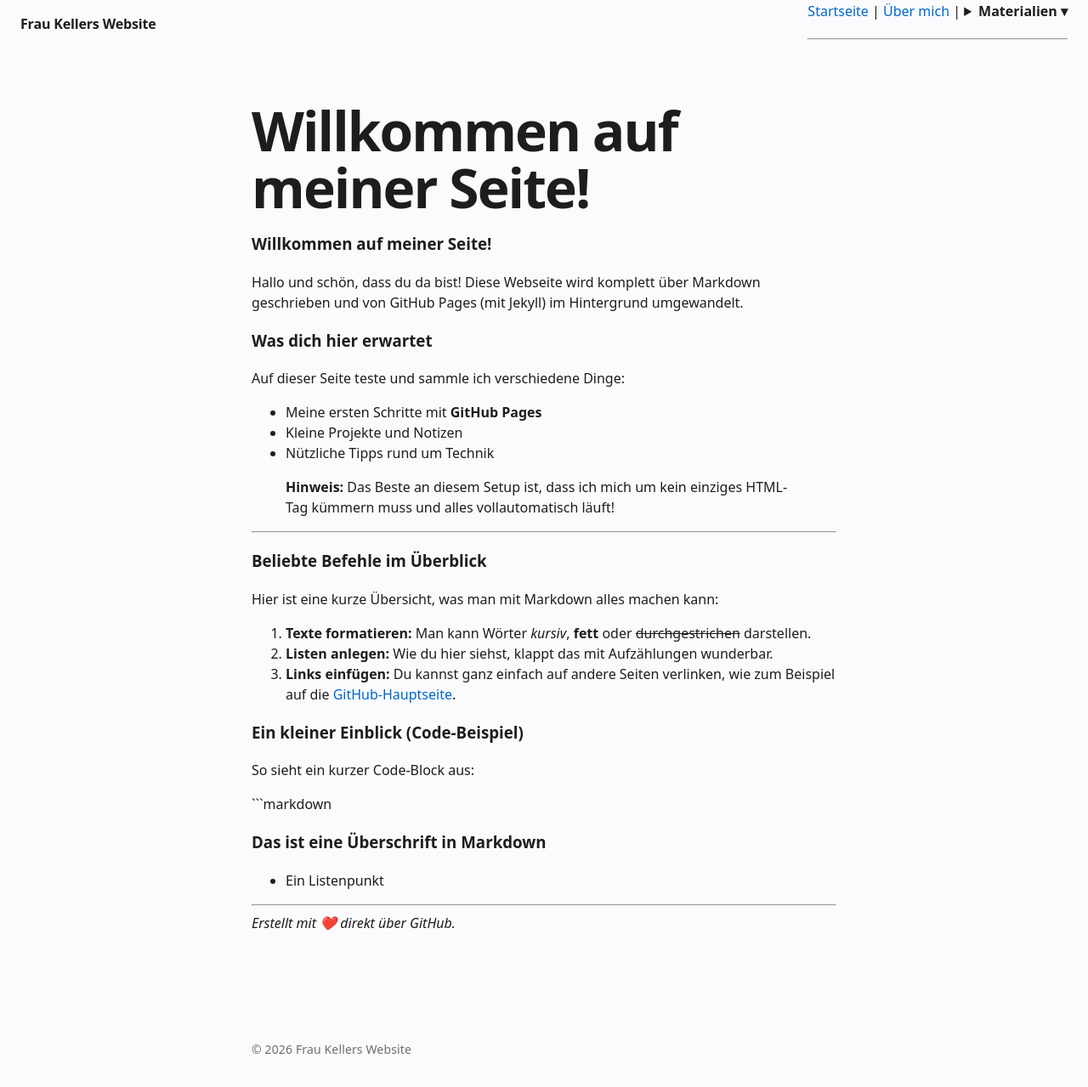
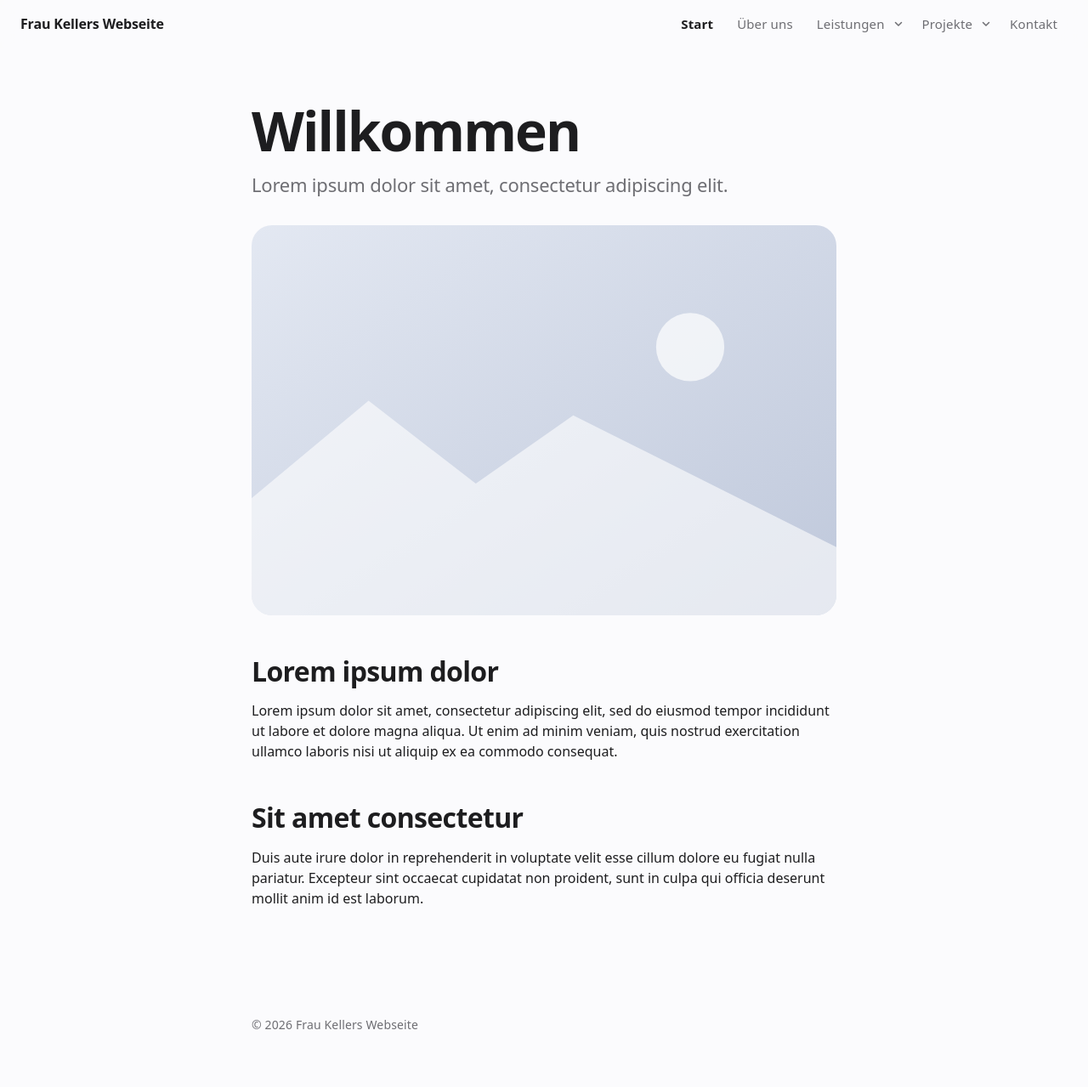
Before and after one commit to fraukeller728/lemonqueezy, a Jekyll site: the page built from index.md, in a window 1280 px wide and 1307 px high. Shown: the top 1279 px of the window at 85% size. Built offline with Jekyll 4.4.1, drawn with Linux system fonts in a browser that asks for light colours; our own code applies the rules of GitHub Pages for plain Markdown files.

Commit message:
Add files via upload

````diff
--- a/_config.yml
+++ b/_config.yml
@@ -1,22 +1,14 @@
-title: "Frau Kellers Website"
-description: "Markdown-Webseite"
+# Grundeinstellungen – hier Titel und Beschreibung anpassen
+title: Frau Kellers Webseite
+description: Platzhalter-Beschreibung der Webseite.
+lang: de
+permalink: pretty
 
-remote_theme: mmistakes/minimal-mistakes
-minimal_mistakes_skin: "air"
+# Nur nötig, wenn die Seite unter https://NAME.github.io/REPOSITORY/ läuft:
+# baseurl: "/REPOSITORY"
+baseurl: ""
 
-locale: "de-DE"
-
-plugins:
-  - jekyll-paginate
-  - jekyll-sitemap
-  - jekyll-gist
-  - jekyll-feed
-  - jekyll-include-cache
-
-
-# Das Haupt-Navigationsmenü oben auf der Website
-navigation_links:
-  - title: "Startseite"
-    url: "/"
-  - title: "Materialien"
-    url: "/material/"
+exclude: [README.md]
+defaults:
+  - scope: { path: "" }
+    values: { layout: default }
--- a/_includes/nav.html
+++ b/_includes/nav.html
@@ -1,15 +1,18 @@
-<nav style="margin-bottom: 20px;">
-  <a href="{{ site.baseurl }}/">Startseite</a> |
-  <a href="{{ site.baseurl }}/ueber-mich">Über mich</a> |
-
-  <!-- Dropdown für Materialien -->
-  <details style="display: inline-block;">
-    <summary style="cursor: pointer;"><b>Materialien ▾</b></summary>
-    <div style="margin-left: 15px; margin-top: 5px;">
-      <a href="{{ site.baseurl }}/materialien/mathematik">Mathematik</a><br>
-      <a href="{{ site.baseurl }}/materialien/informatik">Informatik</a><br>
-      <a href="{{ site.baseurl }}/materialien/allgemeines">Allgemeines</a>
-    </div>
-  </details>
-</nav>
-<hr>
+<ul class="menu">
+{%- for item in site.data.navigation -%}
+  {%- assign active = false -%}
+  {%- if page.url == item.url -%}{%- assign active = true -%}{%- endif -%}
+  {%- for child in item.children -%}{%- if page.url == child.url -%}{%- assign active = true -%}{%- endif -%}{%- endfor -%}
+  <li class="menu-item{% if item.children %} has-sub{% endif %}">
+    <a href="{{ item.url | relative_url }}"{% if active %} aria-current="page"{% endif %}>{{ item.title }}</a>
+    {%- if item.children %}
+    <button class="sub-toggle" type="button" aria-expanded="false" aria-label="Untermenü {{ item.title }}"><svg viewBox="0 0 12 12" width="12" height="12" aria-hidden="true"><path d="M2.5 4.5 6 8l3.5-3.5" fill="none" stroke="currentColor" stroke-width="1.5" stroke-linecap="round" stroke-linejoin="round"/></svg></button>
+    <ul class="submenu">
+      {%- for child in item.children %}
+      <li><a href="{{ child.url | relative_url }}"{% if page.url == child.url %} aria-current="page"{% endif %}>{{ child.title }}</a></li>
+      {%- endfor %}
+    </ul>
+    {%- endif %}
+  </li>
+{%- endfor -%}
+</ul>
--- a/index.md
+++ b/index.md
@@ -1,33 +1,14 @@
-### Willkommen auf meiner Seite!
-
-
-Hallo und schön, dass du da bist! Diese Webseite wird komplett über Markdown geschrieben und von GitHub Pages (mit Jekyll) im Hintergrund umgewandelt.
-
-### Was dich hier erwartet
-Auf dieser Seite teste und sammle ich verschiedene Dinge:
-* Meine ersten Schritte mit **GitHub Pages**
-* Kleine Projekte und Notizen
-* Nützliche Tipps rund um Technik
-
-> **Hinweis:** Das Beste an diesem Setup ist, dass ich mich um kein einziges HTML-Tag kümmern muss und alles vollautomatisch läuft!
-
+---
+title: Willkommen
+lead: Lorem ipsum dolor sit amet, consectetur adipiscing elit.
 ---
 
-### Beliebte Befehle im Überblick
+![Platzhalterbild]({{ '/assets/img/placeholder-1.svg' | relative_url }})
 
-Hier ist eine kurze Übersicht, was man mit Markdown alles machen kann:
+## Lorem ipsum dolor
 
-1. **Texte formatieren:** Man kann Wörter *kursiv*, **fett** oder ~~durchgestrichen~~ darstellen.
-2. **Listen anlegen:** Wie du hier siehst, klappt das mit Aufzählungen wunderbar.
-3. **Links einfügen:** Du kannst ganz einfach auf andere Seiten verlinken, wie zum Beispiel auf die [GitHub-Hauptseite](https://github.com).
+Lorem ipsum dolor sit amet, consectetur adipiscing elit, sed do eiusmod tempor incididunt ut labore et dolore magna aliqua. Ut enim ad minim veniam, quis nostrud exercitation ullamco laboris nisi ut aliquip ex ea commodo consequat.
 
-### Ein kleiner Einblick (Code-Beispiel)
-So sieht ein kurzer Code-Block aus:
+## Sit amet consectetur
 
-```markdown
-### Das ist eine Überschrift in Markdown
-* Ein Listenpunkt
-
----
-
-*Erstellt mit ❤️ direkt über GitHub.*
+Duis aute irure dolor in reprehenderit in voluptate velit esse cillum dolore eu fugiat nulla pariatur. Excepteur sint occaecat cupidatat non proident, sunt in culpa qui officia deserunt mollit anim id est laborum.
````
Also changed, not shown: 404.md (added, +5 -0 lines), _data/navigation.yml (+22 -6 lines), kontakt.md (added, +14 -0 lines), leistungen/beratung.md (added, +14 -0 lines), leistungen/index.md (added, +14 -0 lines), leistungen/workshops.md (added, +14 -0 lines), projekte/index.md (added, +14 -0 lines), projekte/projekt-eins.md (added, +14 -0 lines), projekte/projekt-zwei.md (added, +14 -0 lines), ueber-uns.md (added, +14 -0 lines), README.md.
